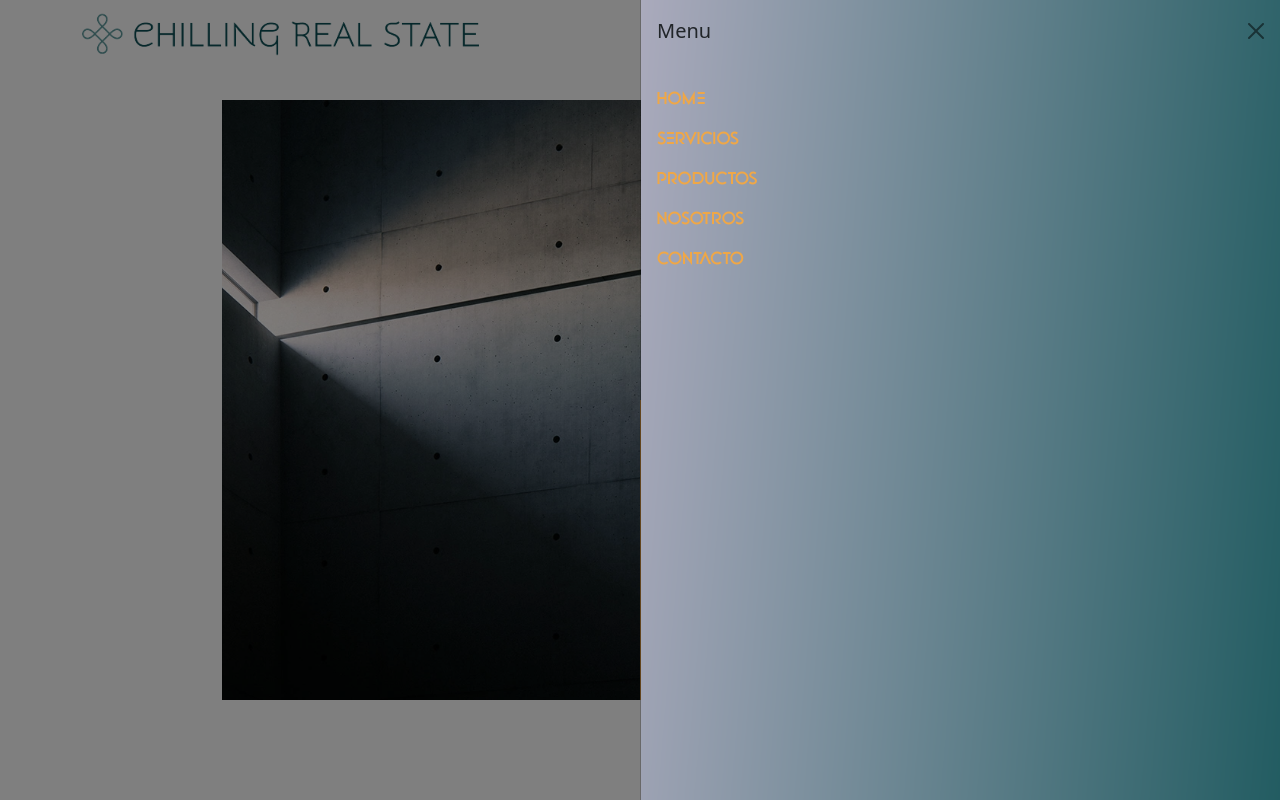
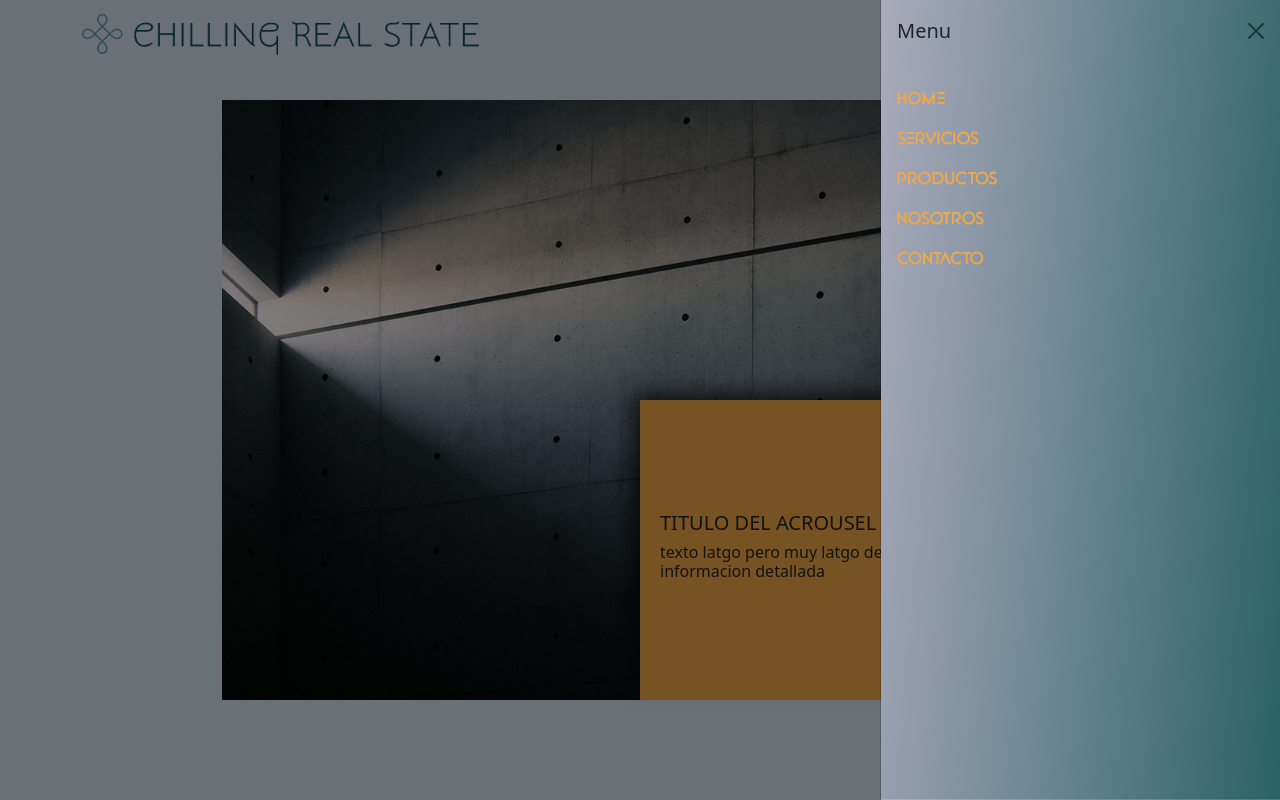
Before and after one commit to Q-ko/Api-pin-front, a React (Create React App) app: page /servicios in a window 1280 px wide. Both pictures are taken after a click on the button 1170 px from the left and 34 px from the top of the page. Built offline with nearby package versions, Linux system fonts and the light colour scheme.

Commit message:
cambios de colores

```diff
--- a/src/App.js
+++ b/src/App.js
@@ -4,7 +4,7 @@ import Nav from "./components/sections/header/components/nav";
 
 function App() {
   return (
-    <div className="vh-100 vw-100">
+    <div className="vh-100 vw-100 bg">
       <header className="w-100">
         <Nav />
       </header>
--- a/src/App.scss
+++ b/src/App.scss
@@ -32,18 +32,9 @@ $spacers: (
   5: $spacer * 10,
 );
 
-.pt-sm-3 {
-  padding-top: $spacer * 4 !important;
+.bg {
+  background-color: #d6e0ee;
 }
-
-.pt-md-4 {
-  padding-top: $spacer * 4 !important;
-}
-
-.pt-lg-5 {
-  padding-top: $spacer * 5 !important;
-}
-
 header {
   position: absolute;
   z-index: 999;
@@ -66,6 +57,14 @@ header {
       background-image: url("./components/media/offcanvas.png");
       background-repeat: no-repeat;
       background-size: cover;
+    }
+    .width-navbar {
+      width: 27%;
+    }
+    @media screen and (max-width: 574px) {
+      .width-navbar {
+        max-width: 50%;
+      }
     }
   }
 }
@@ -194,7 +193,9 @@ main {
           background-image: none;
         }
       }
-
+      .sombra {
+        box-shadow: -12px -12px 20px -0.29rem rgba($color: #000000, $alpha: 0.7);
+      }
       .height-mitad {
         height: 50%;
       }
--- a/src/components/sections/header/components/nav.js
+++ b/src/components/sections/header/components/nav.js
@@ -27,7 +27,7 @@ function Nav() {
           <span class="navbar-toggler-icon"></span>
         </button>
         <div
-          class="offcanvas offcanvas-end w-50"
+          class="offcanvas offcanvas-end width-navbar"
           tabindex="-1"
           id="offcanvasNavbar"
           aria-labelledby="offcanvasNavbarLabel"
--- a/src/components/sections/main/pages/Servicios.js
+++ b/src/components/sections/main/pages/Servicios.js
@@ -9,7 +9,7 @@ function Servicios(promps) {
         <div className="container h-100">
           <div className="row height-mitad"></div>
           <div className="row height-mitad2 d-flex  justify-content-end align-items-end">
-            <div className="col-12 col-lg-6 col-md-8 col-sm-10 h-100 px-0">
+            <div className="col-12 col-lg-6 col-md-8 col-sm-10 h-100 px-0 sombra">
               <div
                 id="carouselServis"
                 class="carousel slide h-100 d-flex align-items-center justify-content-center"
```
